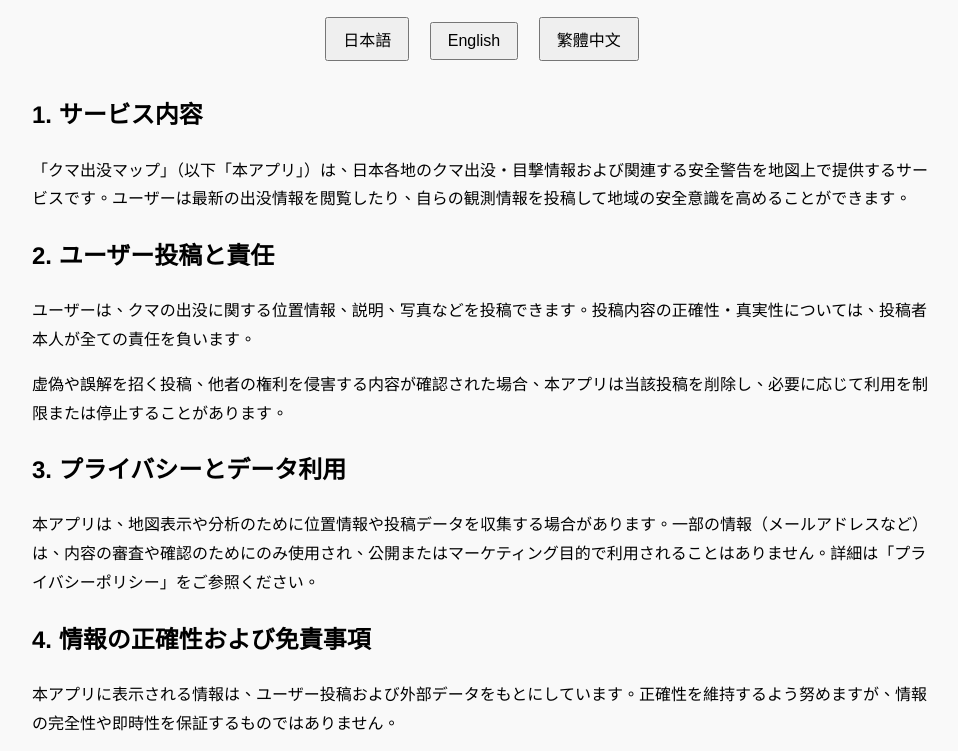
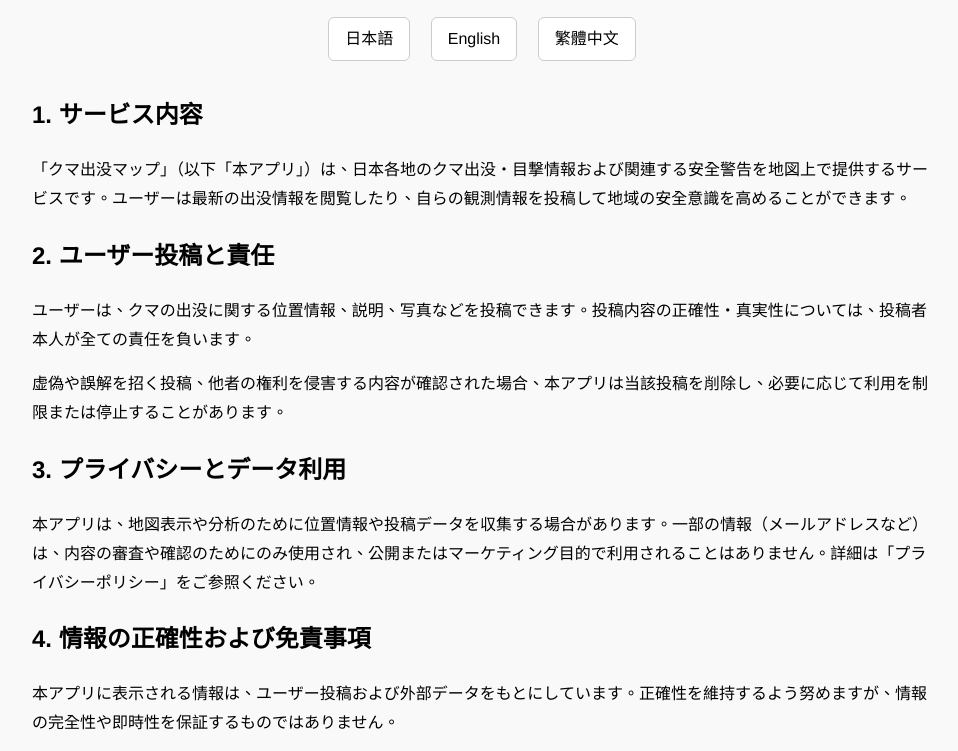
Before and after one commit to Junlando/KumaMap-Terms, a plain HTML site: page index.html in a window 1280 px wide. Shown: the part 115-866 px from the top of the page, without its empty margins (158-1116 px from the left). Drawn offline with Linux system fonts and the light colour scheme.

```diff
--- a/index.html
+++ b/index.html
@@ -7,29 +7,45 @@
   <title>クマ出没マップ 利用規約</title>
   <style>
   body {
-      font-family: "Helvetica Neue", sans-serif;
+    font-family: "Noto Sans JP", "Helvetica Neue", "PingFang TC", sans-serif;
     line-height: 1.8;
     padding: 2rem;
     max-width: 900px;
     margin: auto;
     background-color: #f9f9f9;
   }
+
   h1 {
     text-align: center;
   }
+
   .lang-btns {
     text-align: center;
     margin-bottom: 2rem;
   }
+
   .lang-btns button {
     margin: 0 0.5em;
     padding: 0.5em 1em;
     font-size: 1em;
+    line-height: 1.6;              /* ✅ 統一行高 */
+    font-family: "Noto Sans JP", "Helvetica Neue", sans-serif; /* ✅ 統一中英日基線 */
     cursor: pointer;
+    border: 1px solid #ccc;
+    border-radius: 6px;
+    background-color: white;
+    transition: background-color 0.2s, transform 0.1s;
   }
+
+  .lang-btns button:hover {
+    background-color: #eef5ff;
+    transform: translateY(-1px);
+  }
+
   .lang-section {
     display: none;
   }
+
   .lang-section.active {
     display: block;
   }
```
Lines whose indentation alone changed are shown as unchanged.
